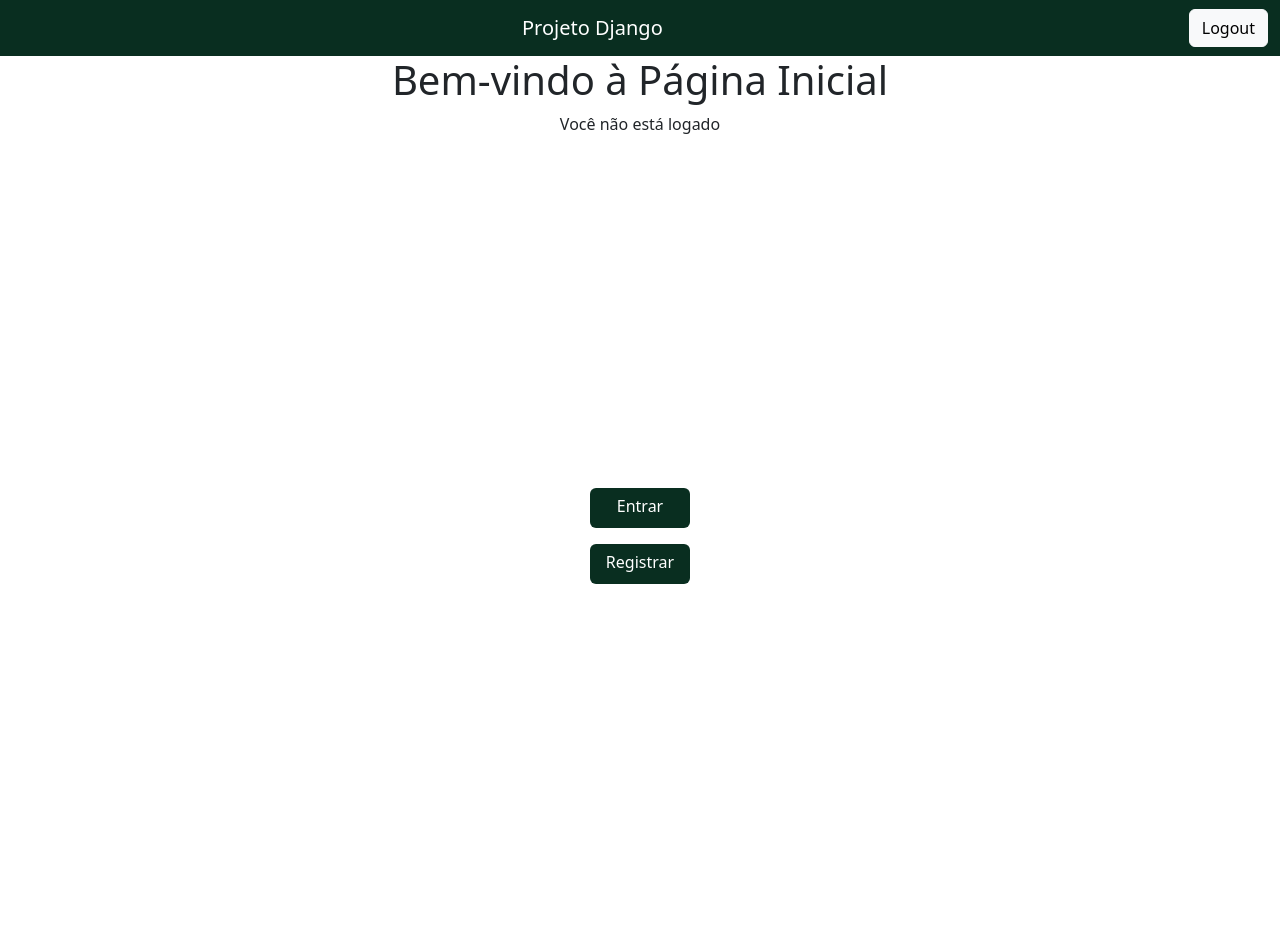
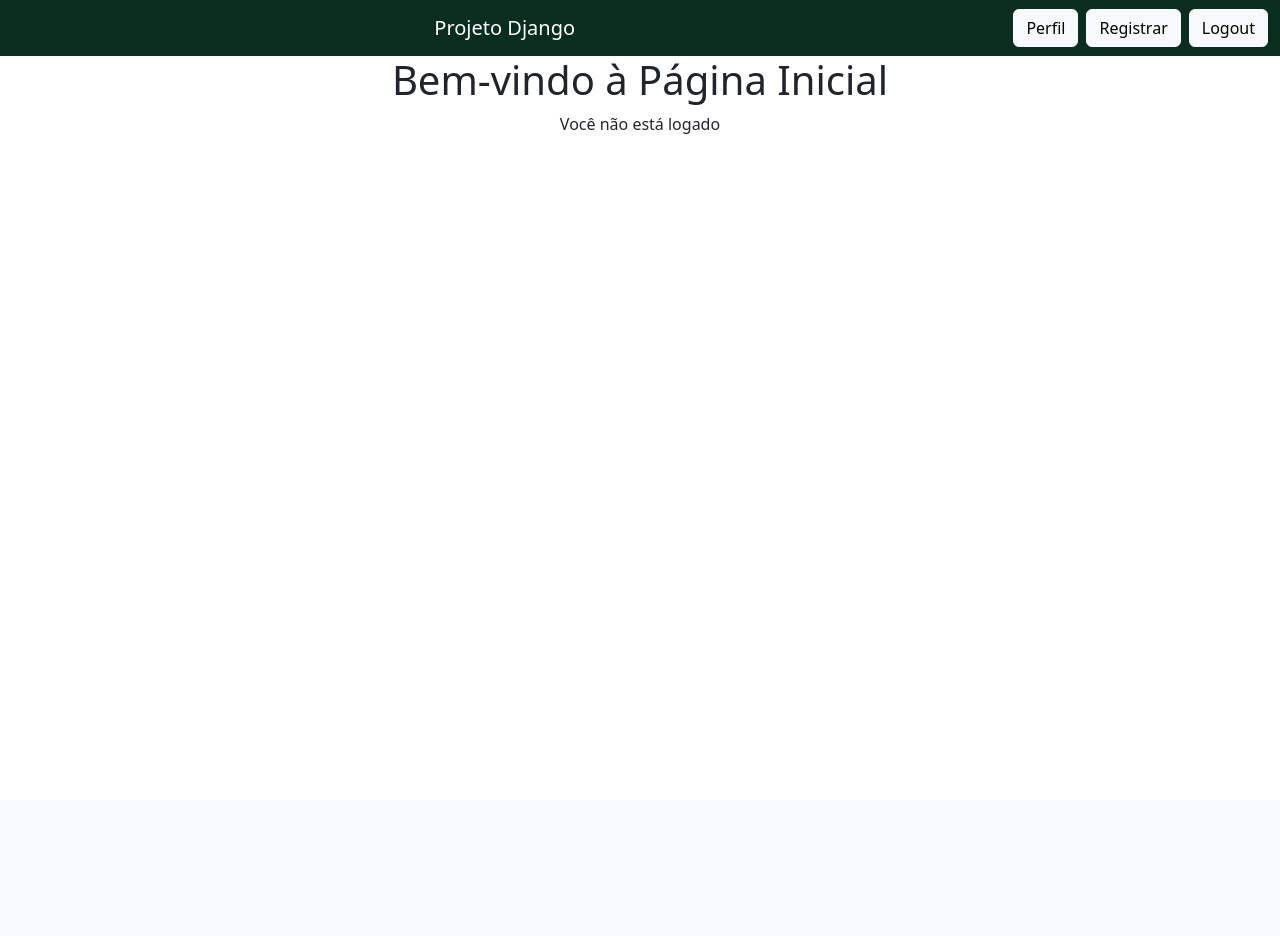
Before and after one commit to m4th3vz/django_social_media, a Django app: page / in a window 1280 px wide. After the commit the page ends 134 px from the top, so only its background shows below. Run offline with Django 5.2, Linux system fonts and the light colour scheme.

Commit message:
django_social_media 2

```diff
--- a/core/templates/index.html
+++ b/core/templates/index.html
@@ -1,3 +1,4 @@
+<!-- templates/index.html -->
 {% load static %}
 <!DOCTYPE html>
 <html lang="pt-br">
@@ -17,15 +18,23 @@
             <div class="navbar-brand">
                 <a href="{% url 'index' %}" style="text-decoration: none; color: white;">Projeto Django</a>
             </div>
-          <div class="collapse navbar-collapse justify-content-end" id="navbarNav">
+            <div class="justify-content-end" id="navbarNav">
                 <ul class="navbar-nav">
+                    <div class="d-flex justify-content-center me-2">
+                        <a href="{% url 'profile' %}" class="btn btn-light">Perfil</a>
+                    </div>
+                    <div class="d-flex justify-content-center me-2">
+                        <a href="{% url 'register' %}" class="btn btn-light">Registrar</a>
+                    </div>
+                    <div class="d-flex justify-content-center">
                         <form action="{% url 'logout' %}" method="post">
                             {% csrf_token %}
                             <button type="submit" class="btn btn-light">Logout</button>
                         </form>
+                    </div>
                 </ul>
             </div>
-        </div>
+
     </nav>
 
     <div class="text-center">
@@ -37,21 +46,6 @@
 {% endif %}
     </div>
 
-    <div class="container center-screen">
-        <div class="row">
-            <div class="col-12 text-center">
-                <div class="d-flex flex-column">
-                    <div class="d-flex justify-content-center mb-2">
-                        <a href="{% url 'profile' %}" class="btn btn-success m-1 btn-custom">Entrar</a>
-                    </div>
-                    <div class="d-flex justify-content-center">
-                        <a href="{% url 'register' %}" class="btn btn-success m-1 btn-custom">Registrar</a>
-                    </div>
-                </div>
-            </div>
-        </div>
-    </div>
-
     <!-- Bootstrap JS and dependencies -->
     <script src="https://code.jquery.com/jquery-3.5.1.slim.min.js"></script>
     <script src="https://cdn.jsdelivr.net/npm/@popperjs/core@2.11.8/dist/umd/popper.min.js"></script>
--- a/core/urls.py
+++ b/core/urls.py
@@ -13,8 +13,9 @@ urlpatterns = [
     path('login/', views.login_view, name='login'),
     # Página de logout
     path('logout/', auth_views.LogoutView.as_view(next_page='index'), name='logout'),
-    # Perfil do usuário e edição
+    # Perfil do usuário
     path('profile/', views.profile_view, name='profile'),
+    # Perfil de edição
     path('profile/edit/', views.profile_edit_view, name='profile_edit'),
     # Perfil de outro usuário
     path('profile/<str:username>/', views.other_profile_view, name='other_profile'),
--- a/core/views.py
+++ b/core/views.py
@@ -18,7 +18,6 @@ def register_view(request):
         if form.is_valid():
             user = form.save()
             login(request, user)
-            # Cria um perfil vazio para o novo usuário
             Profile.objects.create(user=user)
             return redirect('index')
     else:
@@ -56,7 +55,8 @@ def profile_view(request):
     else:
         form = CommentForm()
 
-    comments = Comment.objects.all().order_by('-created_at')
+    # Obtém apenas os comentários do usuário logado
+    comments = Comment.objects.filter(user=request.user).order_by('-created_at')
 
     return render(request, 'profile.html', {'profile': profile, 'form': form, 'comments': comments})
 
@@ -78,7 +78,11 @@ def profile_edit_view(request):
 def other_profile_view(request, username):
     user = get_object_or_404(User, username=username)
     profile = get_object_or_404(Profile, user=user)
-    return render(request, 'profile.html', {'profile': profile})
+
+    # Obtém os comentários do usuário visitado
+    comments = Comment.objects.filter(user=user).order_by('-created_at')
+
+    return render(request, 'profile.html', {'profile': profile, 'comments': comments})
 
 # Excluir comentário
 @login_required
@@ -102,7 +106,7 @@ def edit_comment(request, comment_id):
     else:
         form = CommentForm(instance=comment)
 
-    comments = Comment.objects.all().order_by('-created_at')
+    comments = Comment.objects.filter(user=request.user).order_by('-created_at')
     profile = Profile.objects.get(user=request.user)
 
     return render(request, 'profile.html', {'form': form, 'comments': comments, 'profile': profile})
```
Also changed, not shown: core/templates/profile.html (+9 -2 lines), db.sqlite3. Lines whose indentation alone changed are shown as unchanged.
